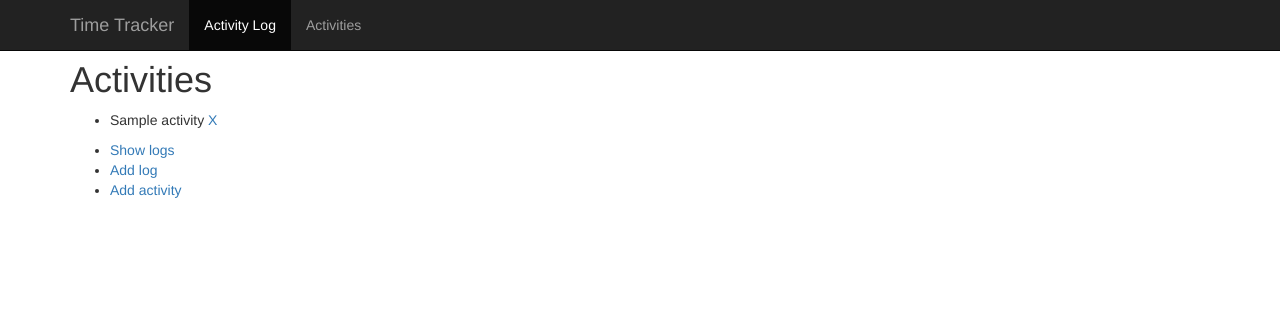
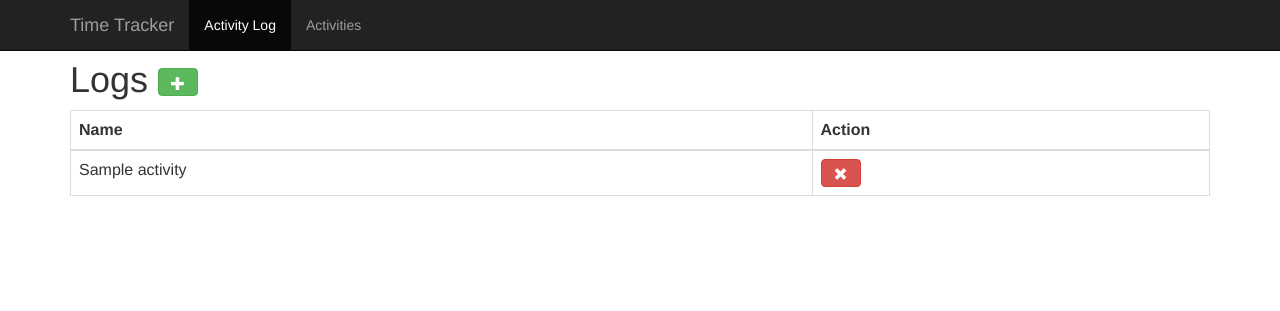
Before and after one commit to pbrogan12/time-tracker, a Django app: page /logs/activities/ in a window 1280 px wide. Shown: the top 311 px of the page. Run offline with Django 3.2, Linux system fonts and the light colour scheme; tables that the repository leaves empty hold one stand-in row (values such as "Sample post"); some libraries are stand-ins or nearby versions.

Commit message:
Added bootstrap theme to showActivities and added modal to add activities

```diff
--- a/timeTracker/timeLogger/templates/activities.html
+++ b/timeTracker/timeLogger/templates/activities.html
@@ -1,13 +1,54 @@
 {% extends "base.html" %}
 {% block content %}
-<h1>Activities</h1>
+  <!-- Modal -->
+  <div class="modal fade" id="myModal" tabindex="-1" role="dialog" aria-labelledby="myModalLabel" aria-hidden="true">
+    <div class="modal-dialog">
+      <div class="modal-content">
+        <div class="modal-header">
+          <button type="button" class="close" data-dismiss="modal" aria-hidden="true">&times;</button>
+          <h4 class="modal-title">Add Activity</h4>
+        </div>
+        <div class="modal-body">
+            <form action="" method="post">{% csrf_token %}
+                <table class="table table-condensed">
+                    {% for field in form %}
+                <tr>
+                    <th>
+                        {{ field.label_tag }}
+                    </th>
+                    <td> {{ field }}
+                    </td>
+                </tr>
+                {% endfor %}
+                </table>
+            </form>
+        </div>
+        <div class="modal-footer">
+          <button type="button" class="btn btn-default" data-dismiss="modal">Close</button>
+          <button type="button" onclick="document.forms[0].submit();return false;" class="btn btn-primary">
+              Submit
+        </button>
+        </div>
+      </div><!-- /.modal-content -->
+    </div><!-- /.modal-dialog -->
+  </div><!-- /.modal -->
+
+  <h1>Logs <a data-toggle="modal" href="#myModal" class="btn btn-success"><span class="glyphicon glyphicon-plus"></a></h1>
+    <table class="table table-bordered">
+        <thead>
+            <tr>
+                <th>Name</th>
+                <th>Action</th>
+            </tr>
+        </thead>
+        <tbody>
+            <tr>
+            {% for i in activities %}
+                <td>{{ i.name }}</td>
+                <td><a href="{% url 'delActivity' i.id %}"><button type="button" class="btn btn-danger"><span class="glyphicon glyphicon-remove"></button></a></li>
+            </tr>
+                        {% endfor %}
+        </tbody>
+    </table>
 <ul>
-    {% for i in activities %}
-    <li>{{i}} <a href="{% url 'delActivity' i.id %}">X</a></li>
-    {% endfor %}
-</ul>
-<ul>
-<li><a href="{% url 'logs' %}"> Show logs </a></li>
-<li><a href="{% url 'addLog' %}"> Add log </a></li>
-<li><a href="{% url 'addActivity' %}"> Add activity </a></li>
 {% endblock %}
--- a/timeTracker/timeLogger/urls.py
+++ b/timeTracker/timeLogger/urls.py
@@ -3,7 +3,6 @@ from timeLogger import views
 
 urlpatterns =  patterns('',
         url(r'^$',views.showLogs, name='logs'),
-        url(r'add/activity$', views.addActivity, name='addActivity'),
         url(r'activities/$', views.showActivities, name='showActivities'),
         url(r'remove/(\d+)/log$', views.delLog, name='delLog'),
         url(r'remove/(\d+)/activity$', views.delActivity, name='delActivity'),
--- a/timeTracker/timeLogger/views.py
+++ b/timeTracker/timeLogger/views.py
@@ -20,14 +20,11 @@ def showLogs(request):
 
 
 def showActivities(request):
-    activities = Activity.objects.all()
-    context = {'activities':activities}
-    return render(request, 'activities.html', context)
-
-def addActivity(request):
     if request.method == 'GET':
+        activities = Activity.objects.all()
+        context = {'activities':activities}
         form = ActivityForm()
-        return render(request,'form.html',locals())
+        return render(request,'activities.html',locals())
     elif request.method == 'POST':
         form = ActivityForm(request.POST)
         if form.is_valid():
```
